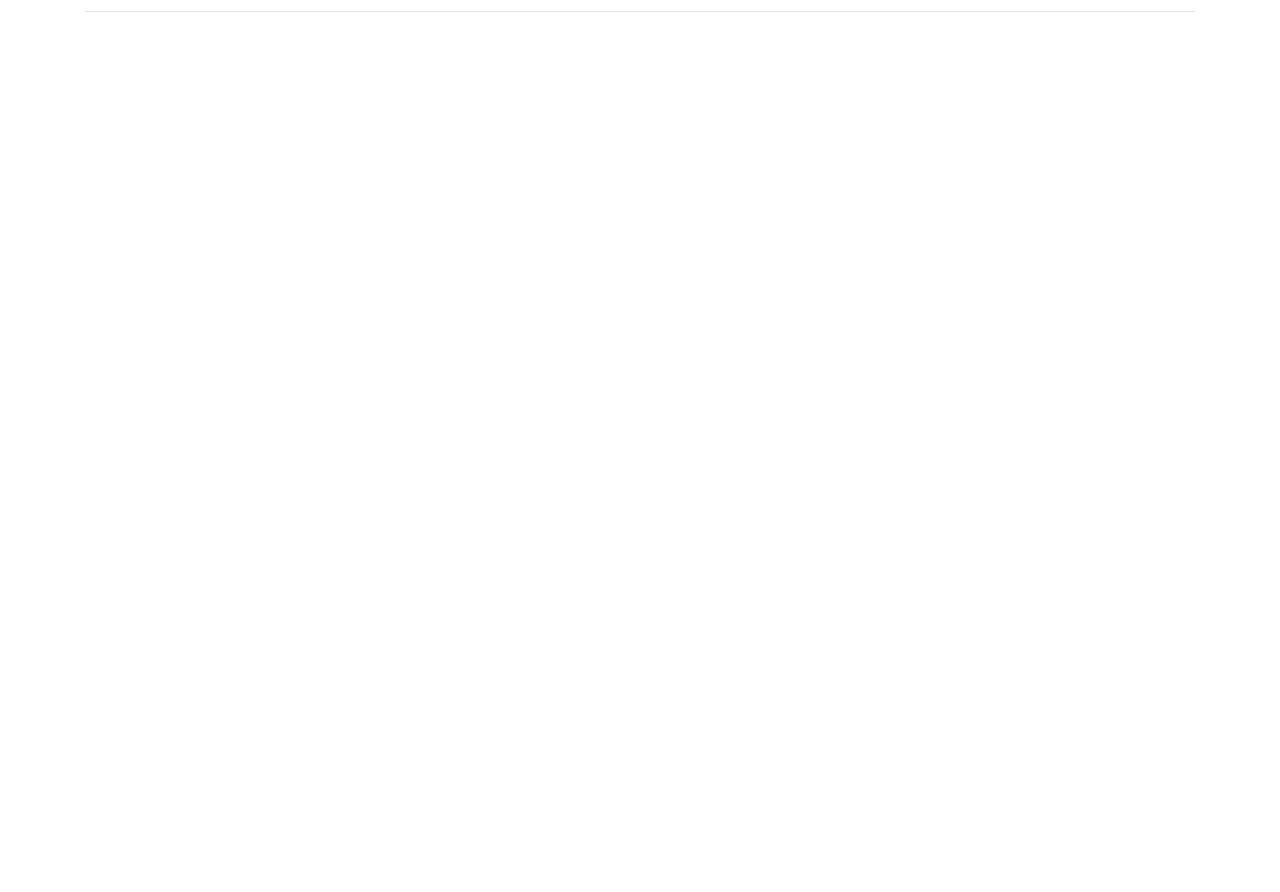
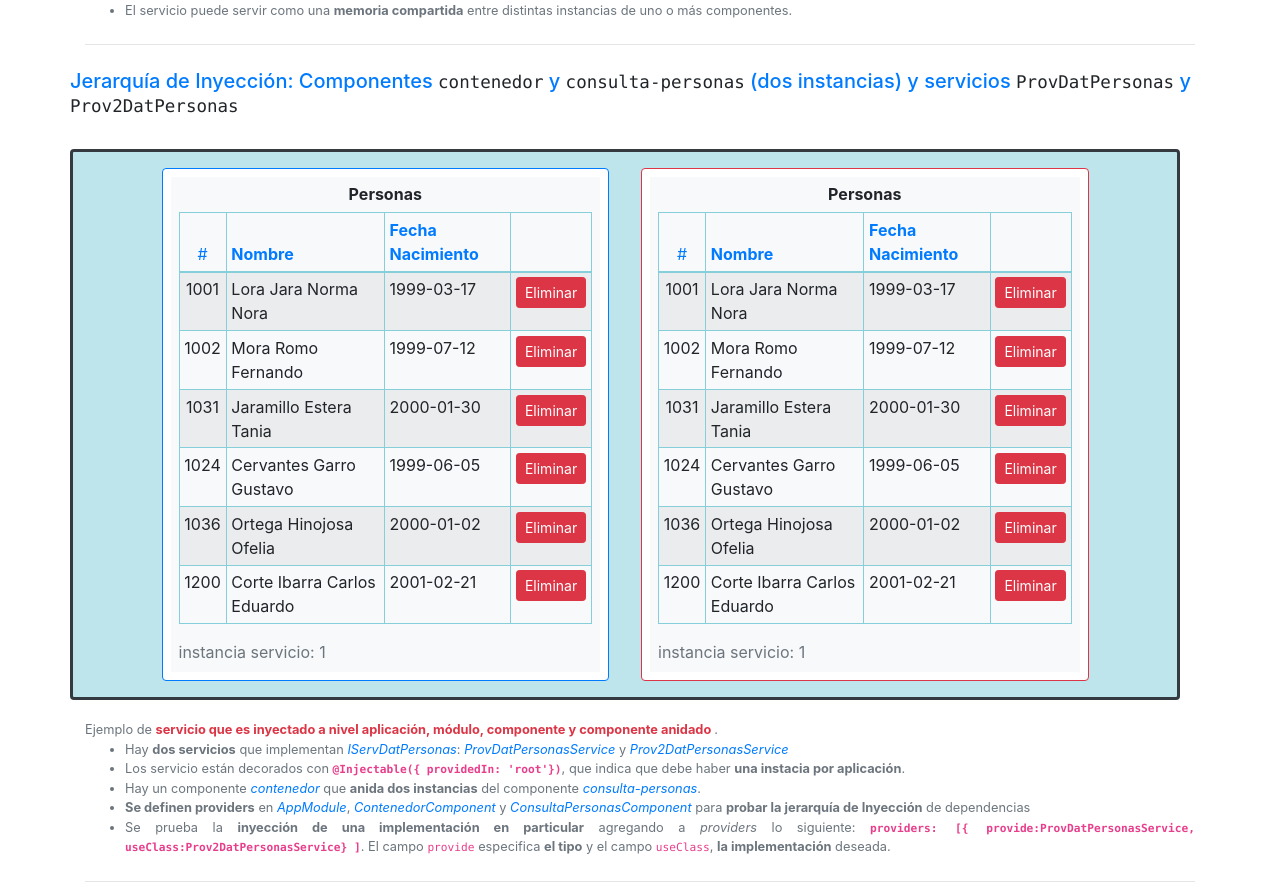
Before and after one commit to qualitrain/demo01Ng, an Angular app: page / in a window 1280 px wide. Shown: the part 5006-5898 px from the top of the page. Before the commit the page ends 5042 px from the top, so only its background shows below. Built offline with nearby package versions, Linux system fonts and the light colour scheme.

Commit message:
Ejemplo de jerarquía de inyección ok
providers a nivel app, module y componente
servicio con dos implementaciones

```diff
--- a/src/app/app.component.html
+++ b/src/app/app.component.html
@@ -326,7 +326,7 @@
                 <li>
                     Cada <strong>instancia</strong> del componente de consulta <strong>solicita</strong>, con un <i class="text-primary">constructor</i>
                     que recibe un objeto del mismo tipo que el del servicio solicitado, <strong>la inyecci&oacute;n de un servicio</strong>
-                    de datos (un arreglo de personas).<br>
+                    de datos (un arreglo de personas).
                 </li>
                 <li>
                     Hay un servicio <i class="text-primary">ProvDatPersonaService</i> que es <strong>instanciado por</strong> el inyector de dependencias de Angular
@@ -347,5 +347,52 @@
         </small>
     </div>
     <hr class="my-4">
+    <div class="row">
+        <h5 class="text-primary">Jerarqu&iacute;a de Inyecci&oacute;n: Componentes
+            <pre class="d-inline">contenedor</pre> y
+            <pre class="d-inline">consulta-personas</pre> (dos instancias) y servicios
+            <pre class="d-inline">ProvDatPersonas</pre> y
+            <pre class="d-inline">Prov2DatPersonas</pre>
+        </h5>
+    </div>
+    <div class="row  mt-4">
+        <div class="col-sm-12">
+            <app-contenedor></app-contenedor>
+        </div>
+    </div>
+    <div class="text-info text-muted mt-3 text-info text-justify">
+        <small>
+            Ejemplo de <strong class="text-danger">servicio que es inyectado a nivel
+            aplicaci&oacute;n, m&oacute;dulo, componente y componente anidado
+            </strong>.<br>
+            <ul>
+                <li>
+                    Hay <strong>dos servicios</strong> que implementan  <i class="text-primary">IServDatPersonas</i>:
+                    <i class="text-primary">ProvDatPersonasService</i> y <i class="text-primary">Prov2DatPersonasService</i>
+                </li>
+                <li>
+                    Los servicio est&aacute;n decorados con <code class="font-weight-bold">@Injectable(&#123; providedIn: 'root'&#125;)</code>,
+                    que indica que debe haber <strong>una instacia por aplicaci&oacute;n</strong>.
+                </li>
+                <li>
+                    Hay un componente <i class="text-primary">contenedor</i> que <strong>anida dos instancias</strong>
+                    del componente <i class="text-primary">consulta-personas</i>.
+                </li>
+                <li>
+                    <strong>Se definen providers</strong> en <i class="text-primary">AppModule</i>,
+                    <i class="text-primary">ContenedorComponent</i> y <i class="text-primary">ConsultaPersonasComponent</i>
+                    para <strong>probar la jerarqu&iacute;a de Inyecci&oacute;n</strong>  de dependencias
+                </li>
+                <li>
+                    Se prueba la <strong>inyecci&oacute;n de una implementaci&oacute;n en particular</strong> agregando
+                    a  <i>providers</i> lo siguiente: <code class="font-weight-bold">
+                    providers: [&#123; provide:ProvDatPersonasService, useClass:Prov2DatPersonasService&#125; ]</code>. El campo <code>provide</code>
+                    especifica <strong>el tipo</strong> y el campo <code>useClass</code>, <strong>la implementaci&oacute;n</strong> deseada.
+                </li>
+            </ul>
+        </small>
+    </div>
+
+    <hr class="my-4">
 
 </div>
--- a/src/app/consulta-personas/consulta-personas.component.html
+++ b/src/app/consulta-personas/consulta-personas.component.html
@@ -1,4 +1,4 @@
-<div>
+<div class="bg-light p-2">
     <h6 class="text-center font-weight-bold">Personas</h6>
     <table class="table table-striped table-sm table-bordered">
         <thead>
--- a/src/app/consulta-personas/consulta-personas.component.ts
+++ b/src/app/consulta-personas/consulta-personas.component.ts
@@ -19,6 +19,7 @@ export class ConsultaPersonasComponent {
   constructor(private provDatosInyectado: ProvDatPersonasService) {
     this.personas = this.provDatosInyectado.getPersonas();
     this.nInstanciaServicio = this.provDatosInyectado.IdInstancia;
+    console.log("ConsultaPersonasComponent.contructor()");
     // this.personas queda apuntando al arreglo declarado en el servicio !!
   }
 
--- /dev/null
+++ b/src/app/contenedor/contenedor.component.css
@@ -0,0 +1,3 @@
+.border-3 {
+    border-width: 3px !important;
+}
--- /dev/null
+++ b/src/app/contenedor/contenedor.component.html
@@ -0,0 +1,8 @@
+<div class="row justify-content-center col-sm-12 border border-dark border-3 rounded table-info">
+    <div class="col-sm-5 border border-primary p-2 m-3 rounded bg-white">
+        <app-consulta-personas></app-consulta-personas>
+    </div>
+    <div class="col-sm-5 border border-danger p-2 m-3 rounded bg-white">
+        <app-consulta-personas></app-consulta-personas>
+    </div>
+</div>
--- a/src/app/servicios/prov-dat-persona.service.ts
+++ b/src/app/servicios/prov-dat-persona.service.ts
@@ -11,6 +11,8 @@ export class ProvDatPersonasService implements IServDatPersonas{
   nInstancia:number=0;
 
   constructor() {
+    console.log("ProvDatPersonasService.constructor()");
+
     this.personas= [
       {idPersona:1, apPaterno:'Lora',apMaterno:'Jara',nombres:'Norma Nora',fechaNacAAAAMMDD:'1999-03-17'},
       {idPersona:2, apPaterno:'Mora',apMaterno:'Romo',nombres:'Fernando',fechaNacAAAAMMDD:'1999-07-12'},
--- /dev/null
+++ b/src/app/servicios/prov2-dat-persona.service.ts
@@ -0,0 +1,51 @@
+import { Injectable } from '@angular/core';
+import { IPersona } from '../negocio/ipersona';
+import { IServDatPersonas } from './iservDatPersonas';
+
+@Injectable({
+  providedIn: 'root'
+})
+export class Prov2DatPersonasService implements IServDatPersonas{
+  static nInstancias:number=0;
+  personas:IPersona[]=[];
+  nInstancia:number=0;
+
+  constructor() {
+    console.log("Prov2DatPersonasService.constructor()");
+    this.personas= [
+      {idPersona:1001, apPaterno:'Lora',apMaterno:'Jara',nombres:'Norma Nora',fechaNacAAAAMMDD:'1999-03-17'},
+      {idPersona:1002, apPaterno:'Mora',apMaterno:'Romo',nombres:'Fernando',fechaNacAAAAMMDD:'1999-07-12'},
+      /*
+      {idPersona:1003, apPaterno:'Reza',apMaterno:'Lira',nombres:'Juana Mariana',fechaNacAAAAMMDD:'1998-05-06'},
+      {idPersona:1004, apPaterno:'Peza',apMaterno:'Sosa',nombres:'Octavio Alberto',fechaNacAAAAMMDD:'2000-01-07'},
+      {idPersona:1005, apPaterno:'Arbeloa',apMaterno:'Zamora',nombres:'Mireya',fechaNacAAAAMMDD:'2000-09-09'},
+      {idPersona:1020, apPaterno:'López',apMaterno:'Vera',nombres:'Miguel',fechaNacAAAAMMDD:'2001-01-05'},
+      */
+      {idPersona:1031, apPaterno:'Jaramillo',apMaterno:'Estera',nombres:'Tania',fechaNacAAAAMMDD:'2000-01-30'},
+      {idPersona:1024, apPaterno:'Cervantes',apMaterno:'Garro',nombres:'Gustavo',fechaNacAAAAMMDD:'1999-06-05'},
+      {idPersona:1036, apPaterno:'Ortega',apMaterno:'Hinojosa',nombres:'Ofelia',fechaNacAAAAMMDD:'2000-01-02'},
+      {idPersona:1200, apPaterno:'Corte',apMaterno:'Ibarra',nombres:'Carlos Eduardo',fechaNacAAAAMMDD:'2001-02-21'}
+    ];
+
+    Prov2DatPersonasService.nInstancias++;
+    this.nInstancia = Prov2DatPersonasService.nInstancias;
+   }
+
+   get IdInstancia():number {
+     return this.nInstancia;
+   }
+
+  getPersonas():IPersona[]{
+    return this.personas;
+  }
+  getPersona(id: number): IPersona | undefined {
+    return this.personas.find( (pI,i,o) => pI.idPersona === id ? true : false ) ;
+  }
+  eliminarPersona(persona:IPersona): IPersona | undefined {
+    let i:number = this.personas.indexOf(persona);
+    if (i===-1)
+        return undefined;
+    this.personas.splice(i,1);
+    return persona;
+  }
+}
```
Also changed, not shown: src/app/app.module.ts (+10 -2 lines), src/app/contenedor/contenedor.component.ts (added, +17 -0 lines), 1 other file (tests, documents, lock files or other folders).
